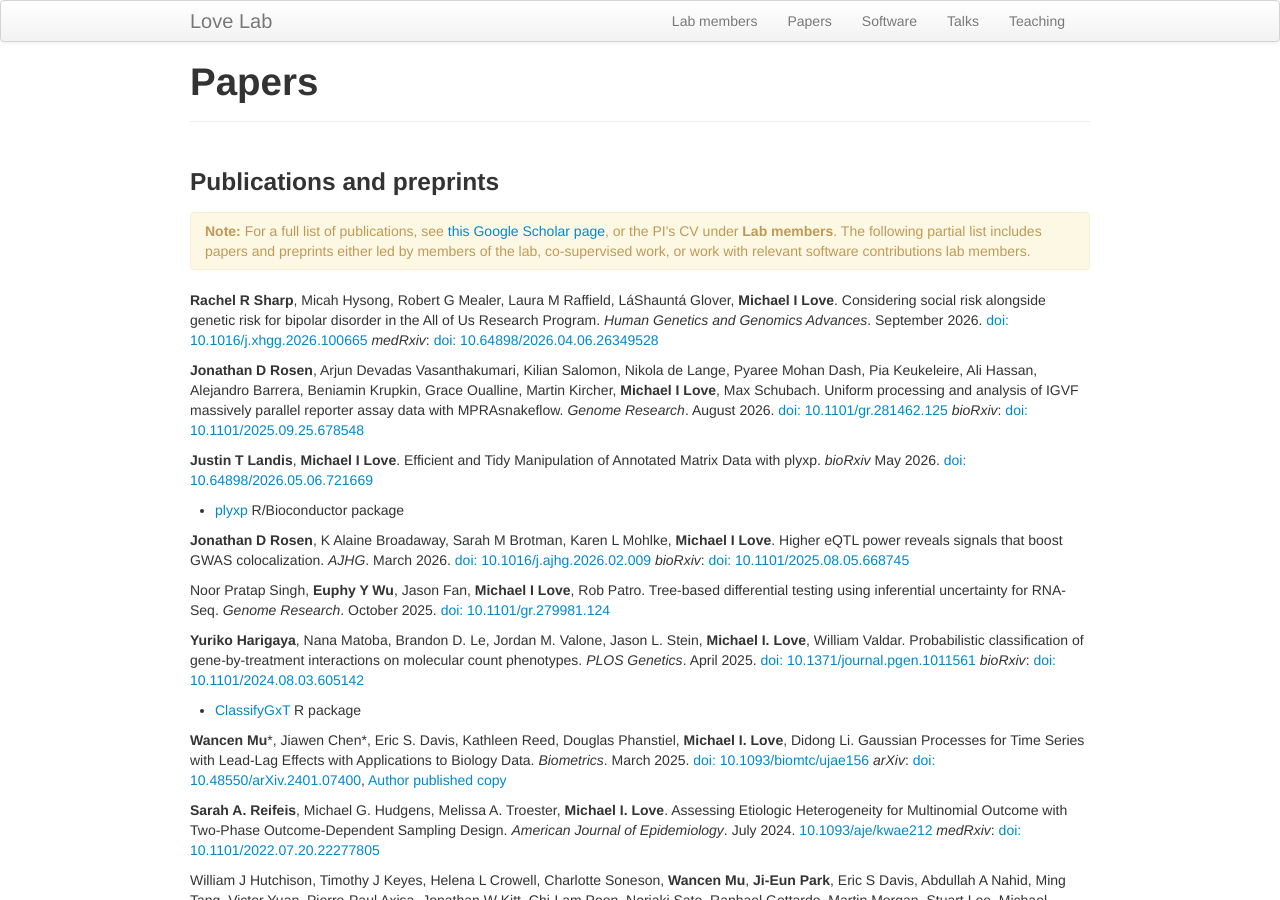
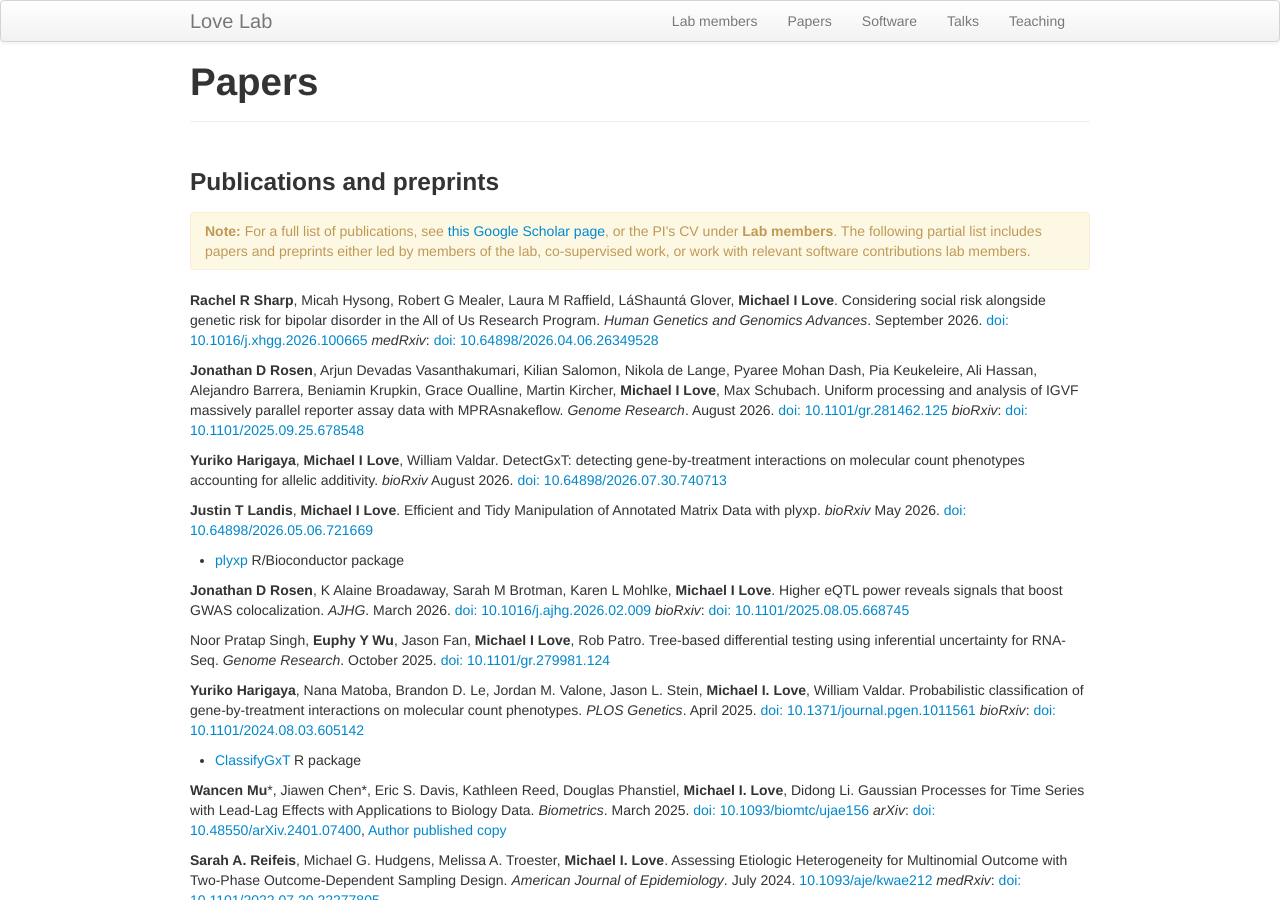
Before and after one commit to mikelove/mikelove.github.io, a Jekyll site: the page built from pages/papers.md, in a window 1280 px wide and 900 px high. Built offline with Jekyll 4.4.1, drawn with Linux system fonts in a browser that asks for light colours.

Commit message:
add detect

```diff
--- a/pages/papers.md
+++ b/pages/papers.md
@@ -27,6 +27,11 @@ Uniform processing and analysis of IGVF massively parallel reporter assay data w
 [doi: 10.1101/gr.281462.125](https://doi.org/10.1101/gr.281462.125)
 *bioRxiv*:
 [doi: 10.1101/2025.09.25.678548](https://doi.org/10.1101/2025.09.25.678548)
+
+**Yuriko Harigaya**, **Michael I Love**, William Valdar.
+DetectGxT: detecting gene-by-treatment interactions on molecular count phenotypes accounting for allelic additivity.
+*bioRxiv* August 2026.
+[doi: 10.64898/2026.07.30.740713](https://doi.org/10.64898/2026.07.30.740713)
 
 **Justin T Landis**, **Michael I Love**.
 Efficient and Tidy Manipulation of Annotated Matrix Data with plyxp.
```
